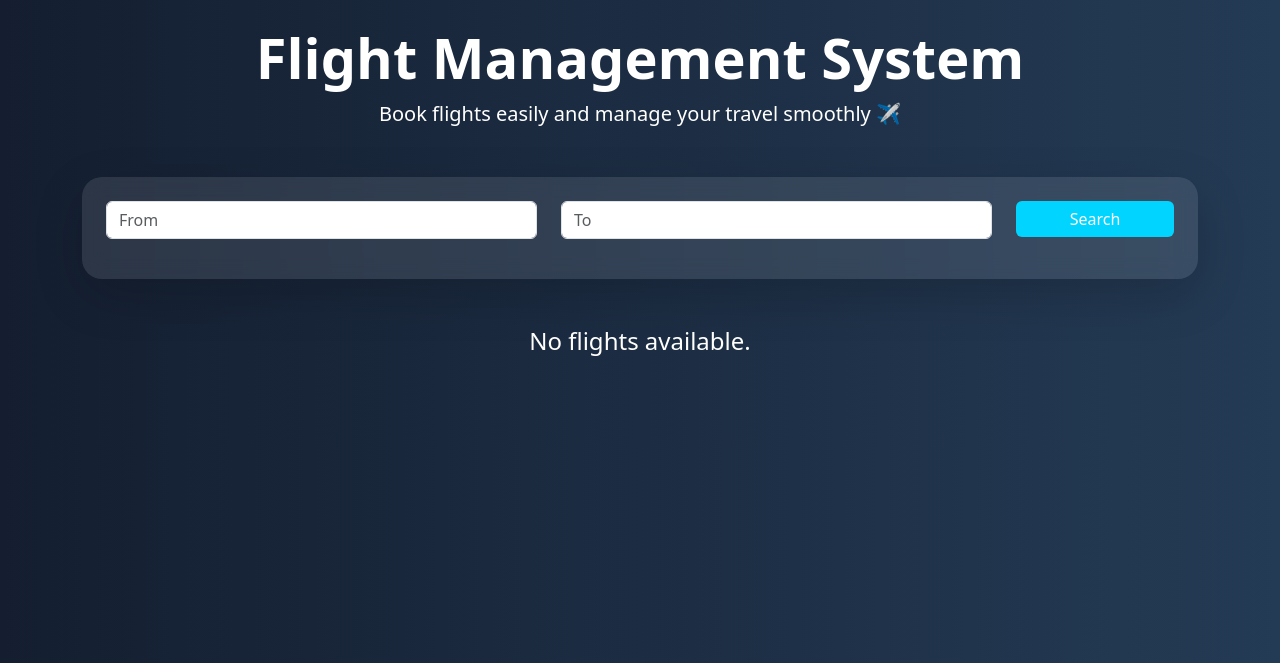
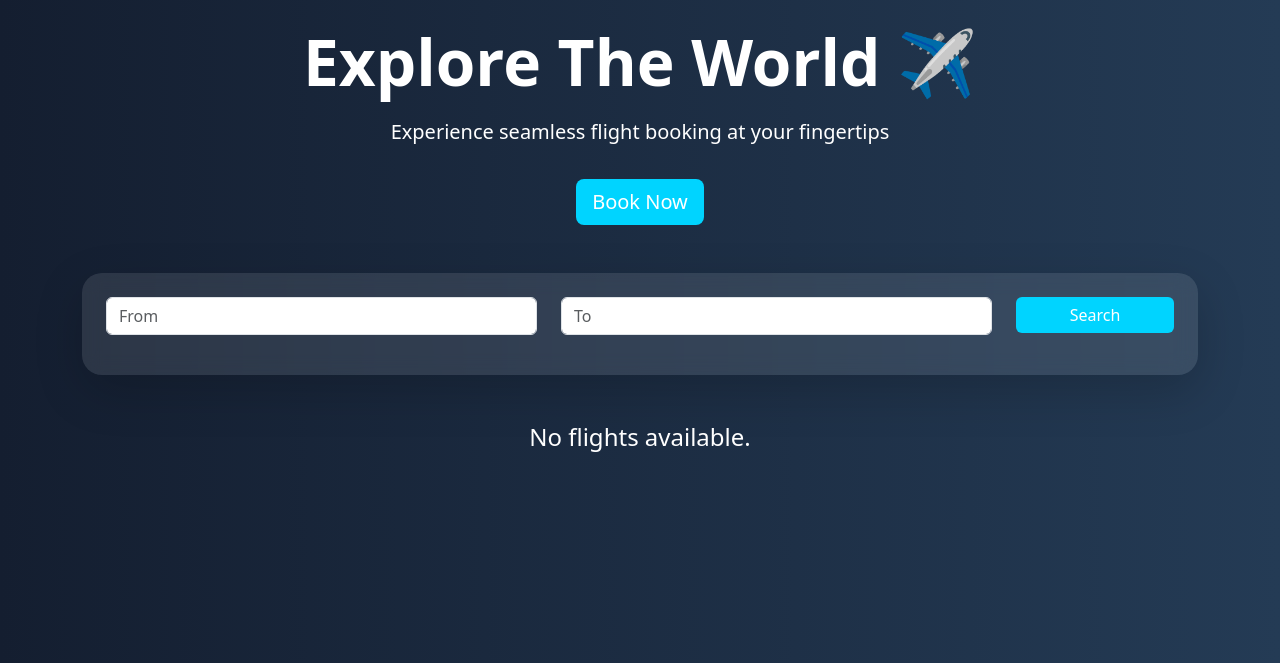
Before and after one commit to dineshgaonkar466/flight-management-system, a Django app: page / in a window 1280 px wide. Shown: the part 68-731 px from the top of the page. Run offline with Django 5.2, Linux system fonts and the light colour scheme; data that the repository does not hold is empty.

Commit message:
Updated project files

```diff
--- a/reservation/models.py
+++ b/reservation/models.py
@@ -9,6 +9,7 @@ class Flight(models.Model):
     arrival_time = models.DateTimeField()
     total_seats = models.PositiveIntegerField()
     available_seats = models.PositiveIntegerField(blank=True, null=True)
+    price = models.IntegerField(default=5000)
 
     def save(self, *args, **kwargs):
         # Only set available_seats on creation (not on every update)
--- a/reservation/urls.py
+++ b/reservation/urls.py
@@ -10,6 +10,7 @@ urlpatterns = [
     # Dashboard
     path('dashboard/', views.dashboard, name='dashboard'),
 
+
     # User Auth
     path('register/', views.register, name='register'),
     path('login/', views.login_view, name='login'),
--- a/reservation/views.py
+++ b/reservation/views.py
@@ -4,7 +4,7 @@ from django.contrib.auth.decorators import login_required
 from django.contrib import messages
 from django.contrib.auth.decorators import login_required
 from .models import Flight, Booking
-from .forms import UserRegistrationForm
+from .forms import UserRegistrationForm, FlightForm
 
 def home(request):
 
@@ -57,9 +57,20 @@ def book_flight(request, flight_id):
 
 @login_required
 def my_bookings(request):
-    bookings = Booking.objects.filter(user=request.user).order_by('-booking_time')
-    return render(request, 'my_bookings.html', {'bookings': bookings})
 
+    bookings = Booking.objects.filter(
+        user=request.user
+    ).order_by('-booking_time')
+
+    for booking in bookings:
+        booking.total_price = (
+            booking.seats_booked *
+            booking.flight.price
+        )
+
+    return render(request, 'my_bookings.html', {
+        'bookings': bookings
+    })
 def register(request):
     if request.method == 'POST':
         form = UserRegistrationForm(request.POST)
--- a/templates/home.html
+++ b/templates/home.html
@@ -2,9 +2,23 @@
 
 {% block content %}
 
-<div class="text-center mb-5">
-    <h1 class="display-4 fw-bold">Flight Management System</h1>
-    <p class="lead">Book flights easily and manage your travel smoothly ✈️</p>
+<div class="hero-section text-center mb-5">
+
+    <h1 class="display-3 fw-bold">
+        Explore The World ✈️
+    </h1>
+
+    <p class="lead mt-3">
+        Experience seamless flight booking at your fingertips
+    </p>
+
+    <a href="#flights"
+       class="btn btn-primary btn-lg mt-3">
+
+        Book Now
+
+    </a>
+
 </div>
 <div class="card p-4 shadow-lg border-0 mb-5"
      style="
@@ -51,6 +65,7 @@
     </form>
 
 </div>
+<div id="flights"></div>
 
 <div class="row">
 
@@ -91,7 +106,12 @@
                     <br><br>
 
                     <strong>Available Seats:</strong>
-                    {{ flight.available_seats }}
+                      {{ flight.available_seats }}
+
+                        <br><br>
+
+                        <strong>Price:</strong>
+                        ₹{{ flight.price }}
 
                 </p>
 
```
Also changed, not shown: reservation/forms.py (+18 -0 lines), templates/my_bookings.html (+9 -2 lines), reservation/migrations/0002_flight_price_flight_seat_number.py (added).
